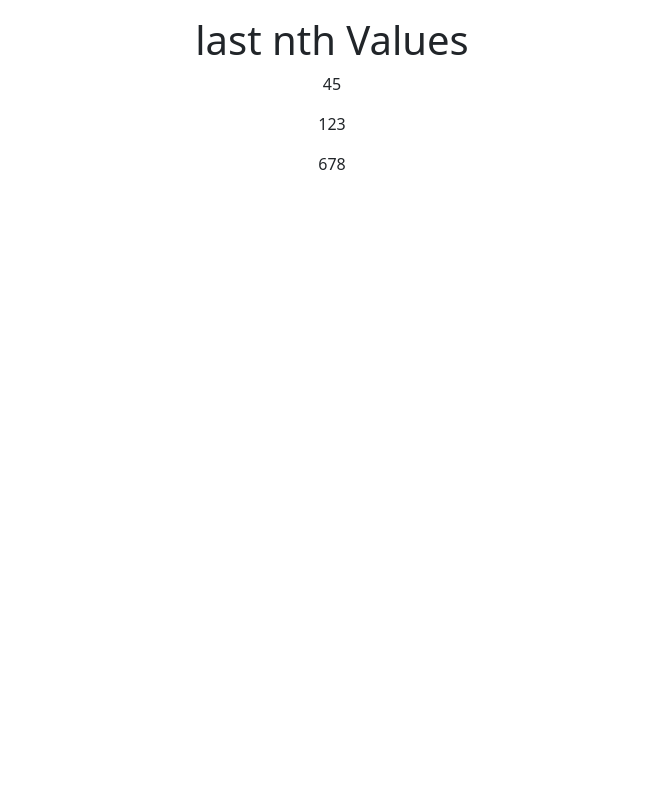
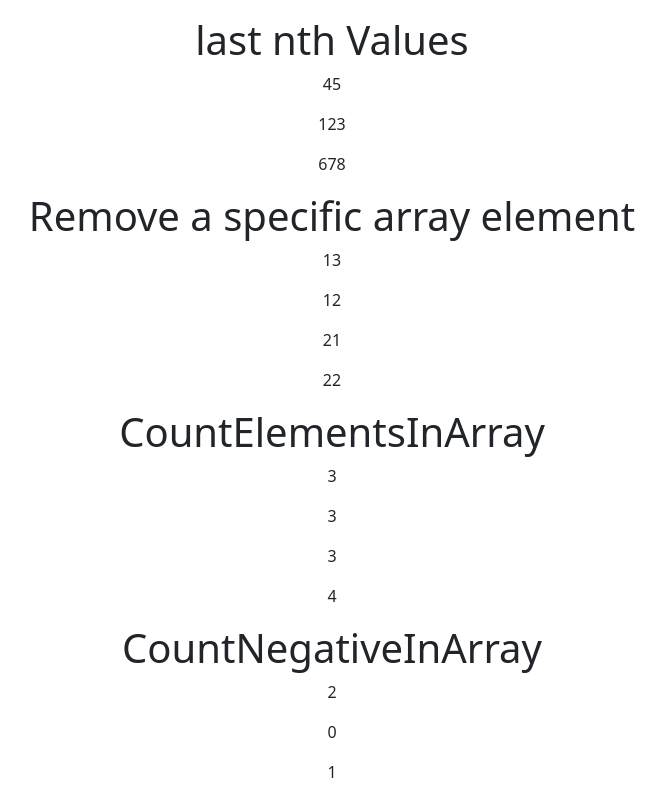
Before and after one commit to vinothsmart/react-redux-dashboard, a React (Create React App) app: page /jsc/arrays in a window 1280 px wide. Shown: the part 737-1537 px from the top of the page, without its empty margins (308-974 px from the left). Before the commit the page ends 929 px from the top, so only its background shows below. Built offline with nearby package versions, Linux system fonts and the light colour scheme.

Commit message:
countNegativeElementsInArray

```diff
--- a/src/components/pages/JsChallange/Arrays.js
+++ b/src/components/pages/JsChallange/Arrays.js
@@ -10,6 +10,13 @@ const Arrays = () => {
   const getFirstThreeValuesInArray = (a) => a.slice(0, 3);
 
   const getLastnthValuesInArray = (a, n) => a.slice(-n);
+  // Write a function that takes an array (a) and a value (b) as argument. The function should remove all elements equal to 'b' from the array. Return the filtered array.
+  const removeValuesInArray = (a, b) => a.filter((item) => item !== b);
+
+  const countElementsInArray = (a) => a.length;
+
+  const countNegativeElementsInArray = (a) =>
+    a.filter((item) => item < 0).length;
 
   return (
     <>
@@ -43,6 +50,26 @@ const Arrays = () => {
         <p>{getLastnthValuesInArray([1, 2, 3], 6)}</p>
         <p>{getLastnthValuesInArray([1, 2, 3, 4, 5, 6, 7, 8], 3)}</p>
       </center>
+      <center>
+        <h1>Remove a specific array element</h1>
+        <p>{removeValuesInArray([1, 2, 3], 2)}</p>
+        <p>{removeValuesInArray([1, 2, "2"], "2")}</p>
+        <p>{removeValuesInArray([false, "2", 1], false)}</p>
+        <p>{removeValuesInArray([1, 2, "2 ", 1], 1)}</p>
+      </center>
+      <center>
+        <h1>CountElementsInArray</h1>
+        <p>{countElementsInArray([1, 2, 3], 2)}</p>
+        <p>{countElementsInArray([1, 2, "2"], "2")}</p>
+        <p>{countElementsInArray([false, "2", 1], false)}</p>
+        <p>{countElementsInArray([1, 2, "2 ", 1], 1)}</p>
+      </center>
+      <center>
+        <h1>CountNegativeInArray</h1>
+        <p>{countNegativeElementsInArray([1, -2, 2, -4])}</p>
+        <p>{countNegativeElementsInArray([0, 9, 1])}</p>
+        <p>{countNegativeElementsInArray([4, -3, 2, 1, 0])}</p>
+      </center>
     </>
   );
 };
```
